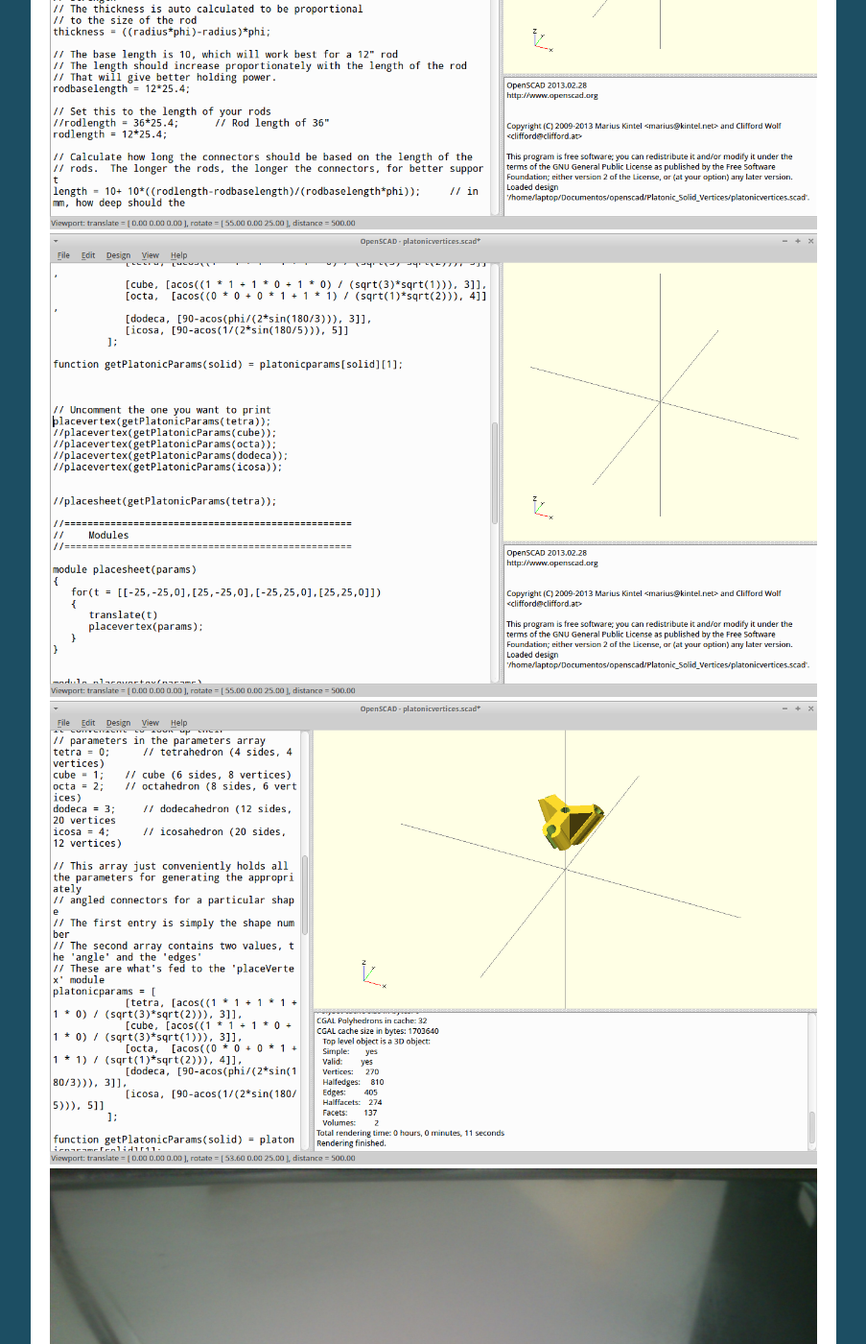
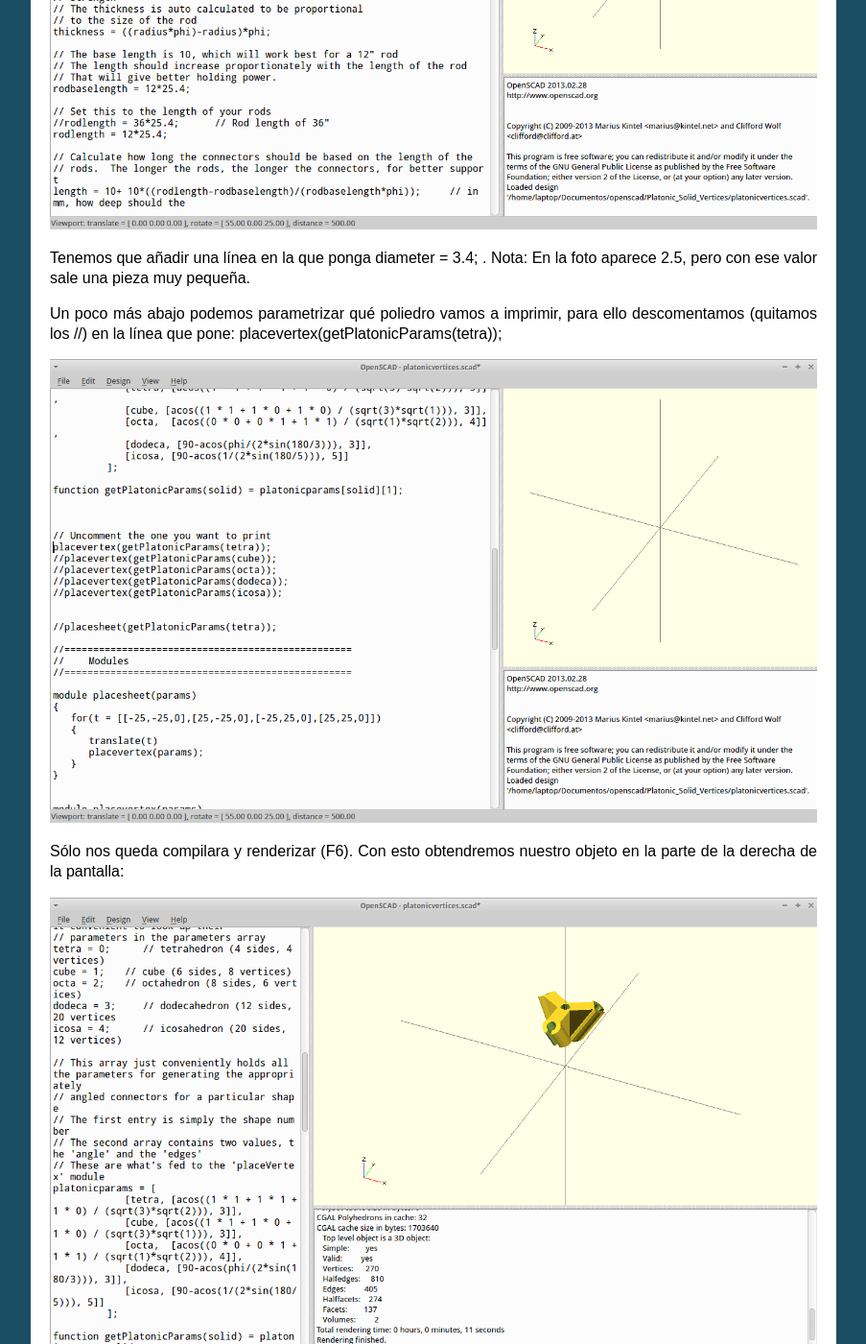
Before and after one commit to es3a10/aula_creativa, a Sphinx documentation site: the page built from docs/geometria.rst, in a window 1280 px wide and 1400 px high, scrolled down 1884 px. Shown: the whole window at 96% size, without its empty margins (198-1101 px from the left). Built offline with Sphinx 7.4.7, drawn with Linux system fonts in a browser that asks for light colours; some of the changed text lies outside the part shown.

Commit message:
poliedros

```diff
--- a/docs/geometria.rst
+++ b/docs/geometria.rst
@@ -48,14 +48,28 @@ Para ello, abrimos el fichero con OpenScad y se modifica el grosor:
 .. image:: ./images/poliedros_openscad.png
     :width: 20000 px
 
+Tenemos que añadir una línea en la que ponga diameter = 3.4; . Nota: En la foto aparece 2.5, pero con ese valor sale una pieza muy pequeña.
+
+
+Un poco más abajo podemos parametrizar qué poliedro vamos a imprimir, para ello descomentamos (quitamos los //) en la línea que pone: placevertex(getPlatonicParams(tetra));
+
 .. image:: ./images/poliedros_openscad_2.png
     :width: 20000 px
+
+Sólo nos queda compilara y renderizar (F6). Con esto obtendremos nuestro objeto en la parte de la derecha de la pantalla:
 
 .. image:: ./images/poliedros_openscad_3.png
     :width: 20000 px
 
+Paso 4: Imprimir los vértices y montar:
+
+
+Detalle de dos vértices impresos:
+
 .. image:: ./images/poliedros_tetraedros_impresos.jpg
     :width: 20000 px
 
+El tetraedro montado:
+
 .. image:: ./images/poliedros_tetraedro.jpg
     :width: 20000 px
```
